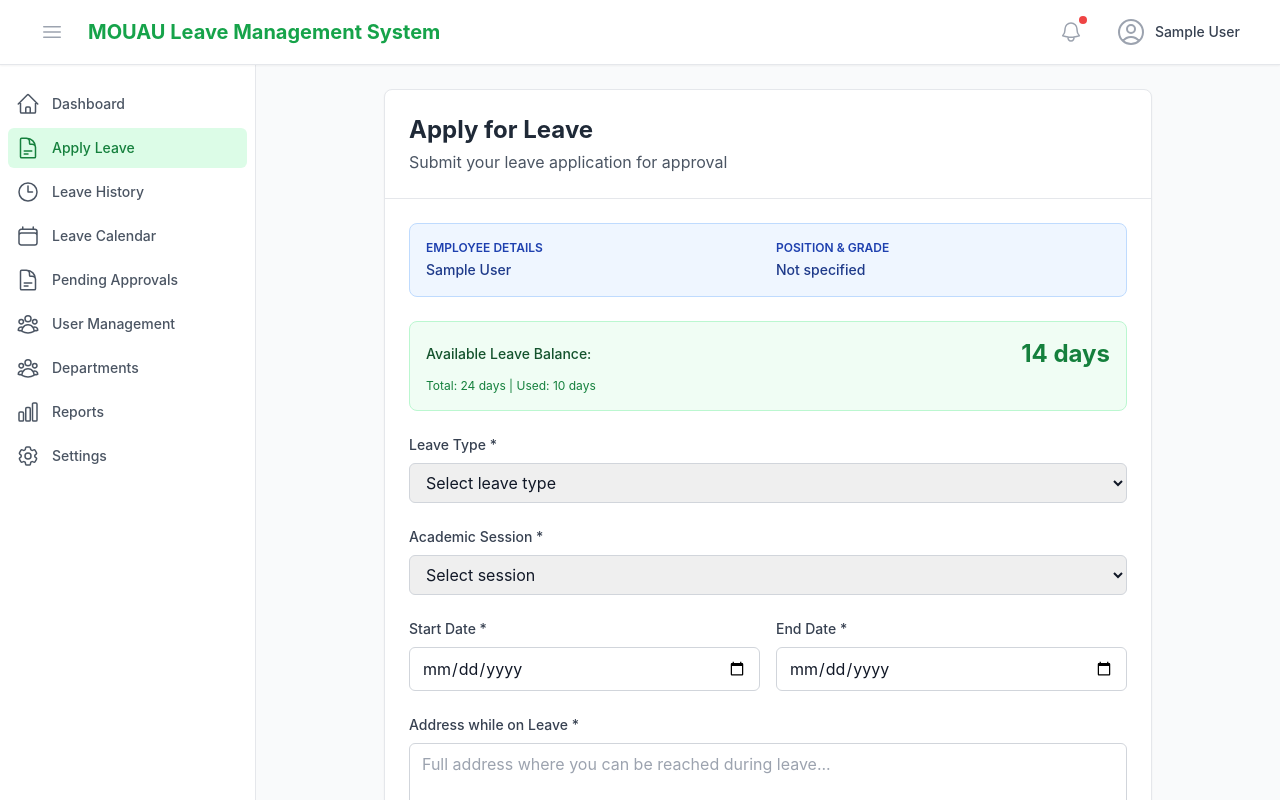
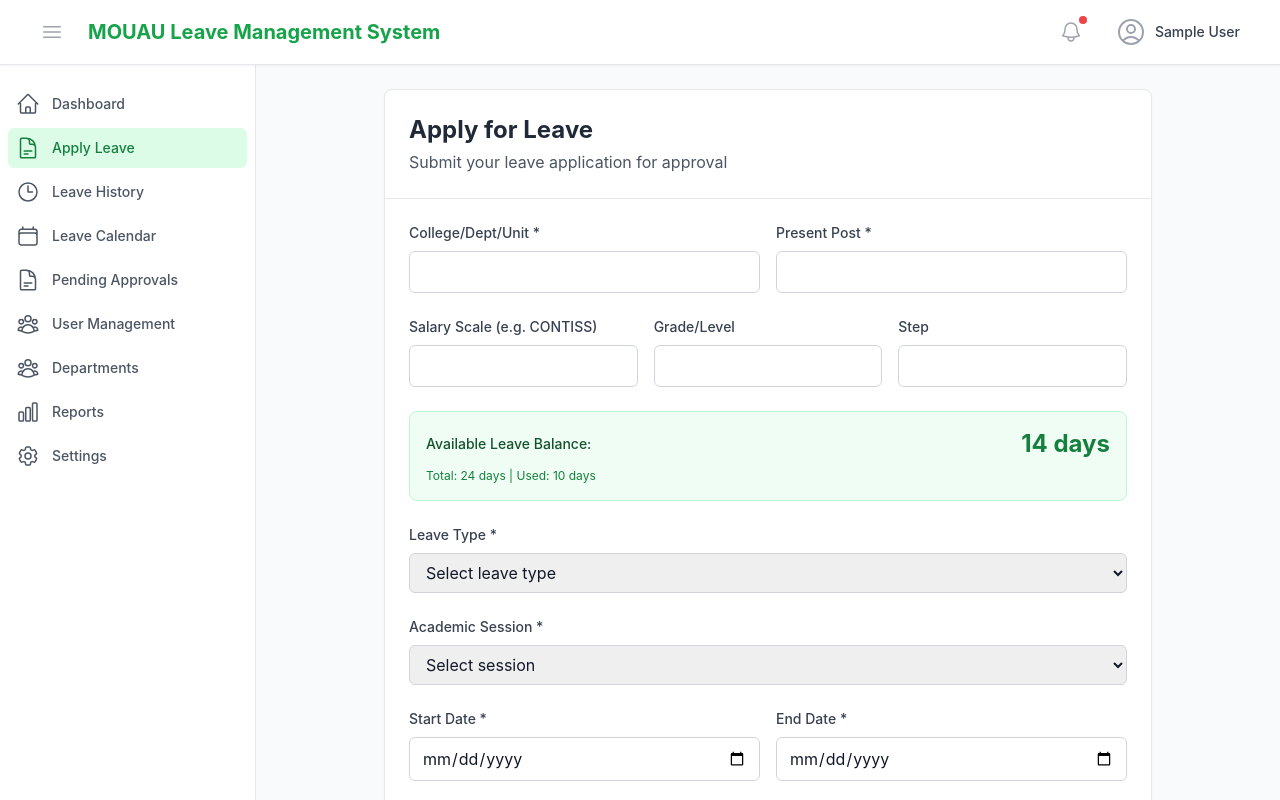
Before and after one commit to Onwukaprosper/work-flows-for-leave, a React (Vite) app in the folder frontend/: page /leave/apply in a window 1280 px wide. Shown: the top 800 px of the page. Built offline with nearby package versions, Linux system fonts and the light colour scheme; sample sign-in values are in the browser's storage.

Commit message:
feat: Added new text inputs to the leave form and updated the schema and type

```diff
--- a/frontend/src/components/leave/LeaveApplication.tsx
+++ b/frontend/src/components/leave/LeaveApplication.tsx
@@ -9,6 +9,11 @@
 
 const leaveSchema = z.object({
   leaveTypeId: z.number().min(1, 'Leave type is required'),
+  collegeDeptUnit: z.string().min(1, 'College/Dept/Unit is required'),
+  presentPost: z.string().min(1, 'Present Post is required'),
+  salaryScale: z.string().optional(),
+  salaryGrade: z.string().optional(),
+  salaryStep: z.number().optional(),
   academicSession: z.string().min(1, 'Academic session is required'),
   startDate: z.string().min(1, 'Start date is required'),
   endDate: z.string().min(1, 'End date is required'),
@@ -49,6 +54,15 @@
     setValue,
   } = useForm<LeaveFormData>({
     resolver: zodResolver(leaveSchema),
+    defaultValues: {
+      collegeDeptUnit: user?.department || '',
+      presentPost: user?.presentPost || user?.position || '',
+      salaryScale: user?.salaryScale || '',
+      salaryGrade: user?.salaryGrade || '',
+      salaryStep: user?.salaryStep || undefined,
+      deferredDaysBroughtForward: 0,
+      leaveGrantRequested: false
+    }
   });
 
   const startDate = watch('startDate');
@@ -112,6 +126,11 @@
 
     const formData = new FormData();
     formData.append('leaveTypeId', data.leaveTypeId.toString());
+    formData.append('collegeDeptUnit', data.collegeDeptUnit || '');
+    formData.append('presentPost', data.presentPost || '');
+    formData.append('salaryScale', data.salaryScale || '');
+    formData.append('salaryGrade', data.salaryGrade || '');
+    if (data.salaryStep) formData.append('salaryStep', data.salaryStep.toString());
     formData.append('academicSession', data.academicSession || '');
     formData.append('startDate', data.startDate);
     formData.append('endDate', data.endDate);
@@ -148,21 +167,52 @@
         </div>
 
         <form onSubmit={handleSubmit(onSubmit)} className="p-6 space-y-6">
-          {/* User Profile Summary */}
-          <div className="bg-blue-50 border border-blue-200 rounded-lg p-4 grid grid-cols-2 gap-4">
+          {/* Employee Details Inputs */}
+          <div className="grid grid-cols-2 gap-4">
             <div>
-              <span className="block text-xs font-semibold text-blue-800 uppercase">Employee Details</span>
-              <p className="text-sm font-medium text-blue-900 mt-1">{user?.firstName} {user?.lastName}</p>
-              <p className="text-xs text-blue-700">{user?.department}</p>
+              <label className="block text-sm font-medium text-gray-700 mb-2">College/Dept/Unit *</label>
+              <input
+                type="text"
+                {...register('collegeDeptUnit')}
+                className="w-full px-3 py-2 border border-gray-300 rounded-md focus:outline-none focus:ring-2 focus:ring-green-500"
+              />
+              {errors.collegeDeptUnit && <p className="mt-1 text-sm text-red-600">{errors.collegeDeptUnit.message}</p>}
             </div>
             <div>
-              <span className="block text-xs font-semibold text-blue-800 uppercase">Position & Grade</span>
-              <p className="text-sm font-medium text-blue-900 mt-1">{user?.presentPost || user?.position || 'Not specified'}</p>
-              <p className="text-xs text-blue-700">
-                {user?.salaryScale ? `${user.salaryScale} ` : ''}
-                {user?.salaryGrade ? `Grade ${user.salaryGrade} ` : ''}
-                {user?.salaryStep ? `Step ${user.salaryStep}` : ''}
-              </p>
+              <label className="block text-sm font-medium text-gray-700 mb-2">Present Post *</label>
+              <input
+                type="text"
+                {...register('presentPost')}
+                className="w-full px-3 py-2 border border-gray-300 rounded-md focus:outline-none focus:ring-2 focus:ring-green-500"
+              />
+              {errors.presentPost && <p className="mt-1 text-sm text-red-600">{errors.presentPost.message}</p>}
+            </div>
+          </div>
+
+          <div className="grid grid-cols-3 gap-4">
+            <div>
+              <label className="block text-sm font-medium text-gray-700 mb-2">Salary Scale (e.g. CONTISS)</label>
+              <input
+                type="text"
+                {...register('salaryScale')}
+                className="w-full px-3 py-2 border border-gray-300 rounded-md focus:outline-none focus:ring-2 focus:ring-green-500"
+              />
+            </div>
+            <div>
+              <label className="block text-sm font-medium text-gray-700 mb-2">Grade/Level</label>
+              <input
+                type="text"
+                {...register('salaryGrade')}
+                className="w-full px-3 py-2 border border-gray-300 rounded-md focus:outline-none focus:ring-2 focus:ring-green-500"
+              />
+            </div>
+            <div>
+              <label className="block text-sm font-medium text-gray-700 mb-2">Step</label>
+              <input
+                type="number"
+                {...register('salaryStep', { valueAsNumber: true })}
+                className="w-full px-3 py-2 border border-gray-300 rounded-md focus:outline-none focus:ring-2 focus:ring-green-500"
+              />
             </div>
           </div>
 
```
Also changed, not shown: frontend/src/types/leave.ts (+10 -0 lines), 1 other file (tests, documents, lock files or other folders).
